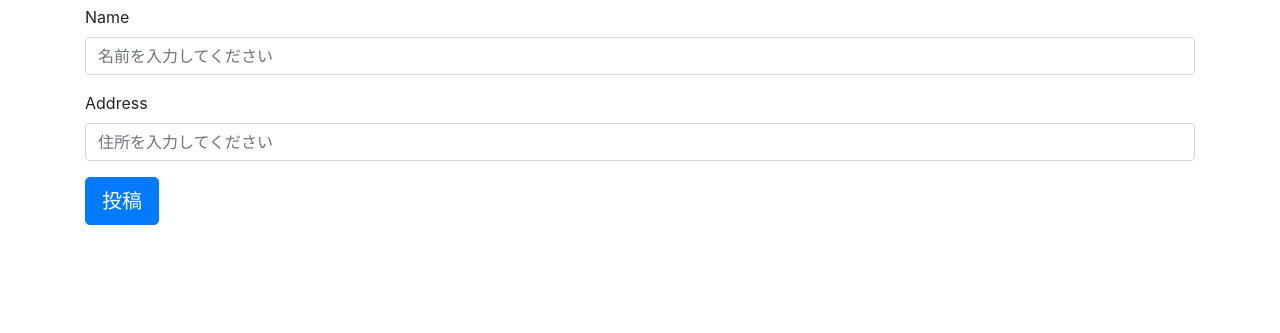
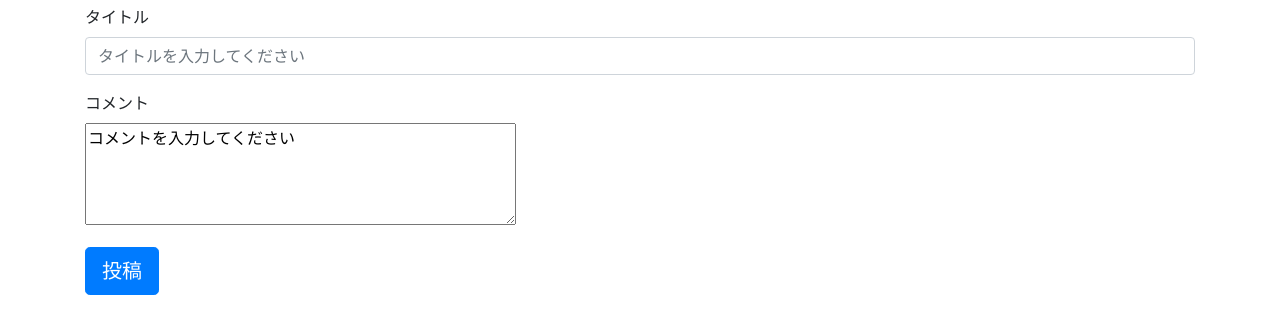
Before and after one commit to homahi/git-practice, a plain HTML site: page src/new.html in a window 1280 px wide. Shown: the part 51-384 px from the top of the page. Drawn offline with nearby package versions, Linux system fonts and the light colour scheme.

Commit message:
投稿画面の入力内容を変更

```diff
--- a/src/new.html
+++ b/src/new.html
@@ -13,12 +13,13 @@
         <form>
           <h1>投稿画面</h1>
             <div class="form-group">
-              <label for="exampleInputLogin">Name</label>
-              <input type="text" size="30" maxlength="30" class="form-control" id="exampleInputLogin" placeholder="名前を入力してください">
+              <label for="exampleInputNew">タイトル</label>
+              <input type="text" size="30" maxlength="30" class="form-control" id="exampleInputNew" placeholder="タイトルを入力してください">
             </div>
              <div class="form-group">
-                <label for="exampleInputLogin">Address</label>
-                <input type="text" size="30" maxlength="30" class="form-control" id="exampleInputLogin" placeholder="住所を入力してください">
+                <label for="exampleInputNew">コメント</label>
+                <br>
+                <textarea name="kanso" rows="4" cols="40"　class="form-control"　id="exampleInputNew">コメントを入力してください</textarea>
               </div>
         </form>
       <p>
```
